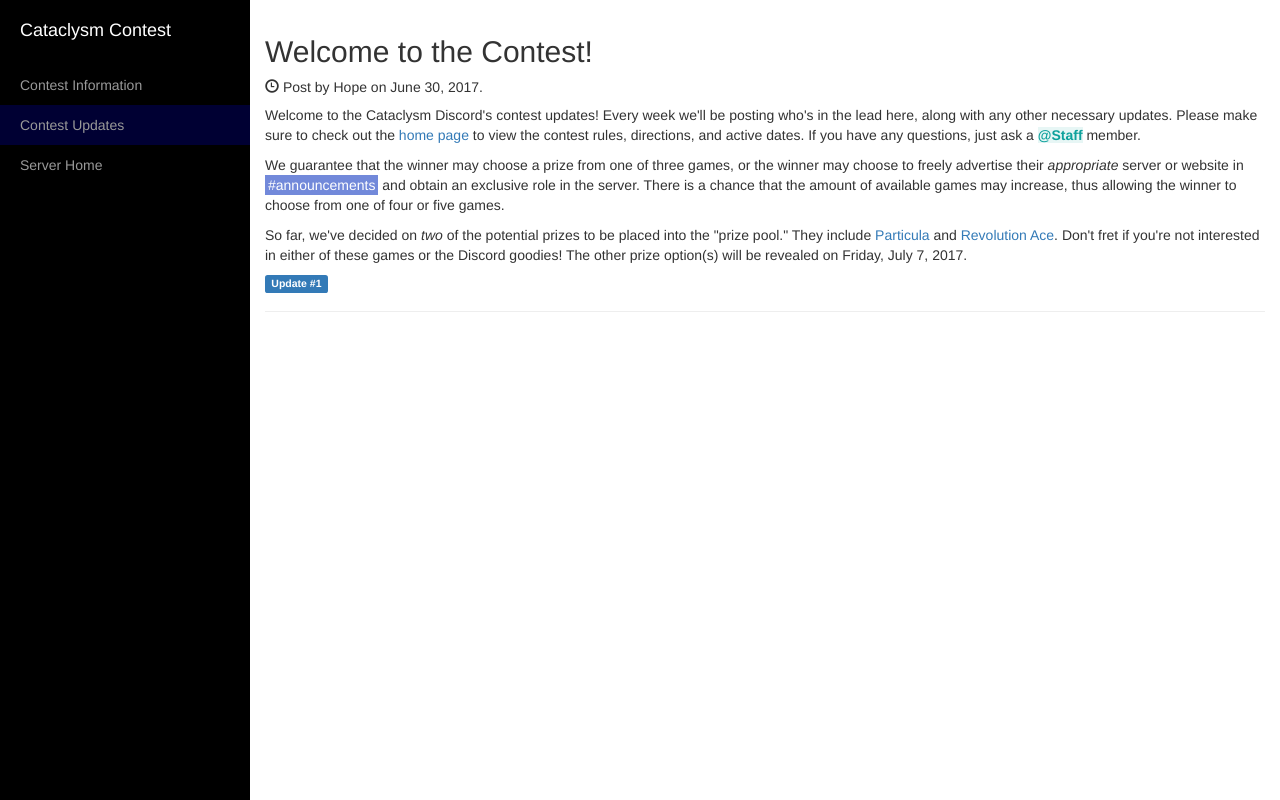
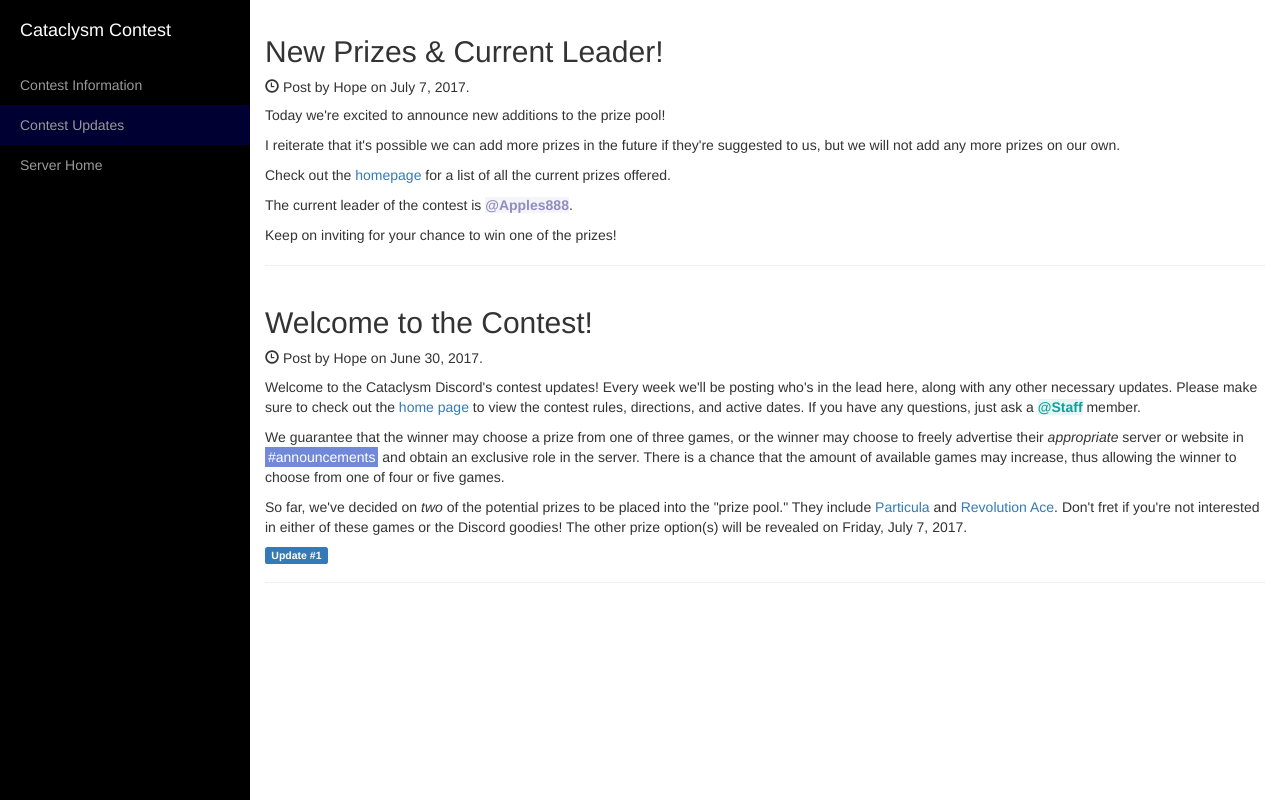
Before and after one commit to cataclysmdiscord/Contest, a website: page updates/index.html in a window 1280 px wide. Drawn offline with Linux system fonts and the light colour scheme.

Commit message:
Update index.html

```diff
--- a/updates/index.html
+++ b/updates/index.html
@@ -56,6 +56,18 @@
         <div id="page-content-wrapper">
             <div class="container-fluid">
                 <div class="row">
+                    <section id="2">
+                        <h2>New Prizes &amp; Current Leader!</h3>
+                        <h5><span class="glyphicon glyphicon-time"></span> Post by Hope on July 7, 2017.</h5>
+                        <p>Today we're excited to announce new additions to the prize pool!</p>
+                        <p>I reiterate that it's possible we can add more prizes in the future if they're suggested to us, but we will not add any more prizes on our own.</p>
+                        <p>Check out the <a href="/contest">homepage</a> for a list of all the current prizes offered.</p>
+                        <p>The current leader of the contest is <professional>@Apples888</professional>.</p>
+                        <p>Keep on inviting for your chance to win one of the prizes!</p>
+                        <hr>
+                    </section>
+                </div>
+                <div class="row">
                     <section id="1">
                         <h2>Welcome to the Contest!</h2>
                         <h5><span class="glyphicon glyphicon-time"></span> Post by Hope on June 30, 2017.</h5>
```
